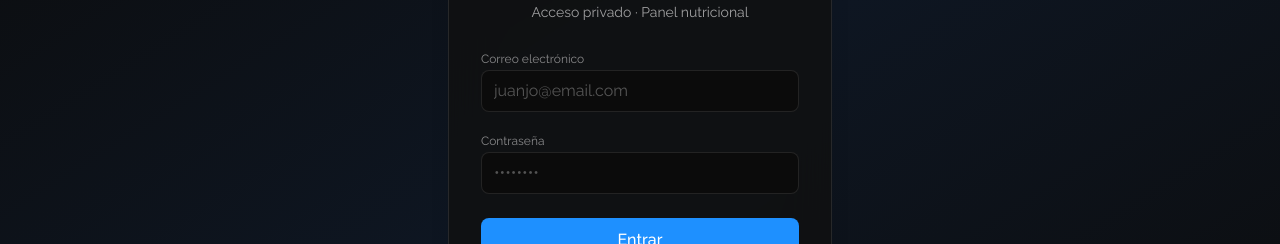
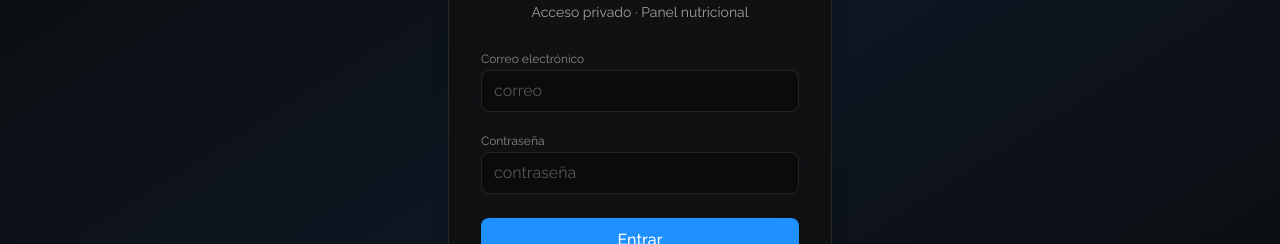
Before and after one commit to Kevin21andres/juanjofitness-macros, a Next.js app: page /login in a window 1280 px wide. Shown: the part 270-514 px from the top of the page. Built offline with nearby package versions, Linux system fonts and the light colour scheme; no server answers.

Commit message:
V 0.9.3.1

```diff
--- a/app/login/page.tsx
+++ b/app/login/page.tsx
@@ -60,7 +60,7 @@ export default function LoginPage() {
               type="email"
               value={email}
               onChange={(e) => setEmail(e.target.value)}
-              placeholder="juanjo@email.com"
+              placeholder="correo"
               required
               className="w-full rounded-lg bg-[#0B0B0B] border border-white/10 px-3 py-2 text-white placeholder:text-white/30
                          focus:outline-none focus:border-[var(--color-accent)] focus:ring-1 focus:ring-[var(--color-accent)]"
@@ -75,7 +75,7 @@ export default function LoginPage() {
               type="password"
               value={password}
               onChange={(e) => setPassword(e.target.value)}
-              placeholder="••••••••"
+              placeholder="contraseña"
               required
               className="w-full rounded-lg bg-[#0B0B0B] border border-white/10 px-3 py-2 text-white placeholder:text-white/30
                          focus:outline-none focus:border-[var(--color-accent)] focus:ring-1 focus:ring-[var(--color-accent)]"
```
